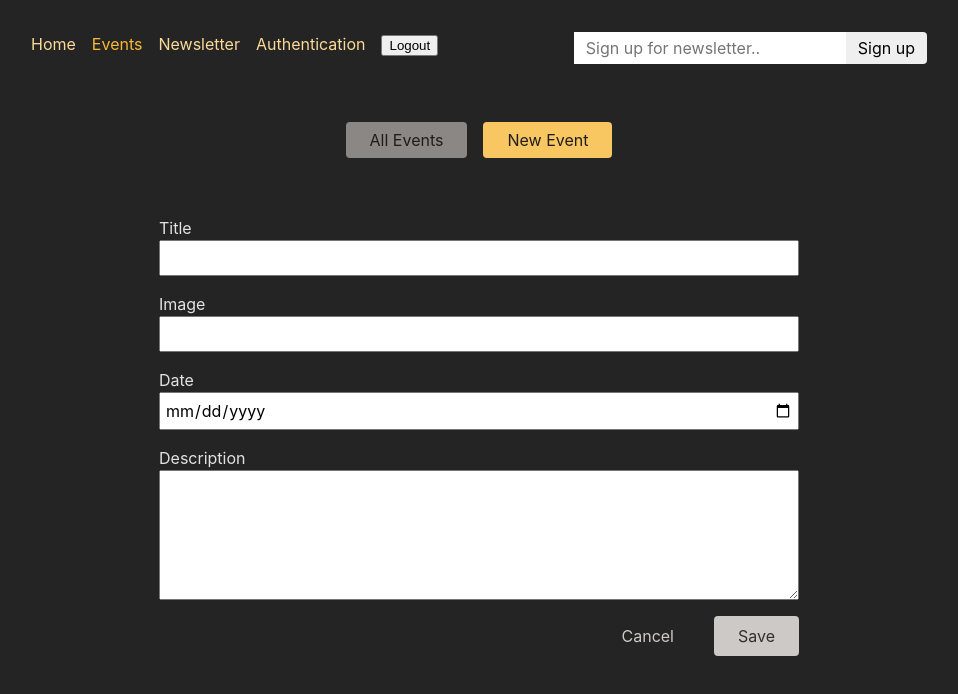
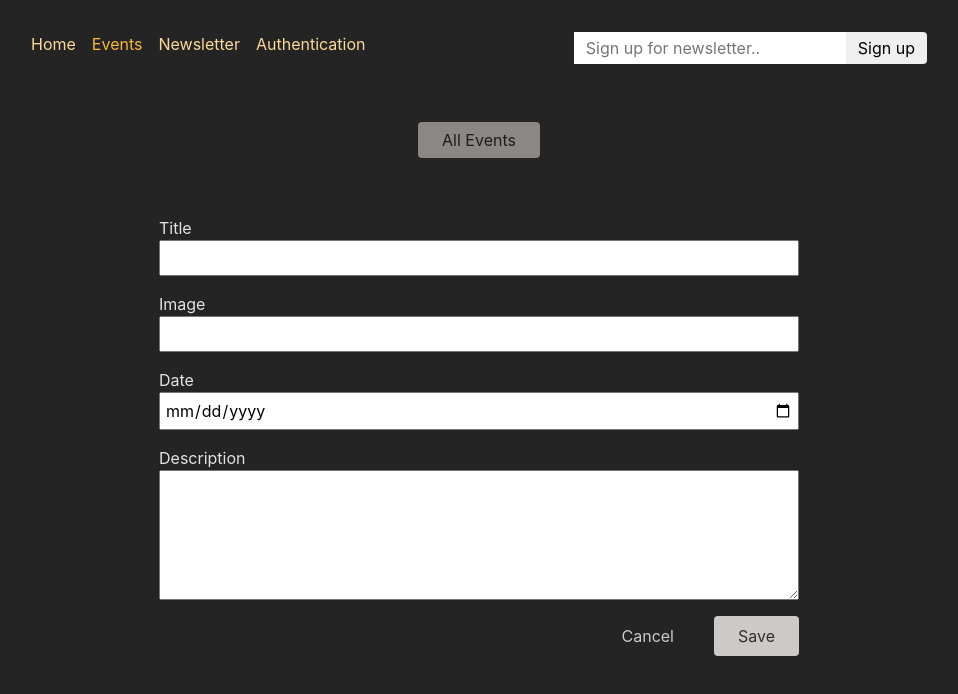
Before and after one commit to loretari/Events-page.github.io, a React (Create React App) app in the folder frontend/: page /events/new in a window 1280 px wide. Shown: the top 694 px of the page, without its empty margins (161-1119 px from the left). Built offline with nearby package versions, Linux system fonts and the light colour scheme.

Commit message:
init: updating the UI Based on Auth Status

```diff
--- a/frontend/src/App.js
+++ b/frontend/src/App.js
@@ -12,12 +12,15 @@ import { action as manipulateEventAction} from './components/EventForm';
 import NewsletterPage, { action as newsLetterAction} from "./pages/Newsletter";
 import AuthenticationPage, {action as authAction} from "./pages/Authentication";
 import { action as logoutAction} from './pages/Logout';
+import { tokenLoader} from './util/auth'
 
 
 const router = createBrowserRouter([
     {path: '/',
         element: <RootLayout/>,
         errorElement: <ErrorPage/>,
+        id: 'root',
+        loader: tokenLoader,
         children: [
             {index: true, element: <HomePage/>},
             {path: 'events', element: <EventsRootLayout/>, children: [
--- a/frontend/src/components/EventItem.js
+++ b/frontend/src/components/EventItem.js
@@ -1,7 +1,8 @@
 import classes from './EventItem.module.css';
-import { Link, useSubmit} from "react-router-dom";
+import { Link, useSubmit, useRouteLoaderData} from "react-router-dom";
 
 function EventItem({ event }) {
+    const token = useRouteLoaderData('root');
     const submit = useSubmit();
 
     function startDeleteHandler() {
@@ -18,10 +19,13 @@ submit(null, { method: 'delete'});
             <h1>{event.title}</h1>
             <time>{event.date}</time>
             <p>{event.description}</p>
-            <menu className={classes.actions}>
-                <Link to="edit">Edit</Link>
-                <button onClick={startDeleteHandler}>Delete</button>
-            </menu>
+            {token && (
+                <menu className={classes.actions}>
+                    <Link to="edit">Edit</Link>
+                    <button onClick={startDeleteHandler}>Delete</button>
+                </menu>
+            )}
+
         </article>
     );
 }
--- a/frontend/src/components/EventsNavigation.js
+++ b/frontend/src/components/EventsNavigation.js
@@ -1,7 +1,8 @@
-import { NavLink} from "react-router-dom";
+import { NavLink, useRouteLoaderData} from "react-router-dom";
 import classes from './EventsNavigation.module.css';
 
 function EventsNavigation() {
+    const token =useRouteLoaderData('root');
     return (
         <header className={classes.header}>
             <nav>
@@ -15,6 +16,7 @@ function EventsNavigation() {
                             end
                         >All Events</NavLink>
                     </li>
+                    {token && (
                         <li>
                             <NavLink
                                 to="/events/new"
@@ -23,6 +25,8 @@ function EventsNavigation() {
                                 }
                             >New Event</NavLink>
                         </li>
+                    )}
+
                 </ul>
             </nav>
         </header>
--- a/frontend/src/components/MainNavigation.js
+++ b/frontend/src/components/MainNavigation.js
@@ -1,9 +1,11 @@
 import classes from './MainNavigation.module.css';
-import { NavLink} from "react-router-dom";
+import { NavLink, Form, useRouteLoaderData} from "react-router-dom";
 import NewsletterSignup from "./NewsletterSignup";
-import { Form} from "react-router-dom";
+
+
 
 function MainNavigation() {
+ const token =useRouteLoaderData('root');
     return (
         <header className={classes.header}>
             <nav>
@@ -35,6 +37,8 @@ function MainNavigation() {
                             Newsletter
                         </NavLink>
                     </li>
+
+                    {!token && (
                         <li>
                             <NavLink
                                 to="/auth?mode=login"
@@ -44,13 +48,19 @@ function MainNavigation() {
                             >
                                 Authentication
                             </NavLink>
-                    </li>
+                        </li>)}
+
+                    {token && (
                         <li>
                             <Form action= '/logout' method= 'post'>
                                 <button>Logout</button>
                             </Form>
 
-</li>
+                        </li> )}
+
+
+
+
 
                 </ul>
             </nav>
--- a/frontend/src/util/auth.js
+++ b/frontend/src/util/auth.js
@@ -2,3 +2,7 @@ export function getAuthToken() {
     const token = localStorage.getItem('token');
     return token;
 }
+
+export function tokenLoader() {
+    return getAuthToken();
+}
```
Lines whose indentation alone changed are shown as unchanged.
